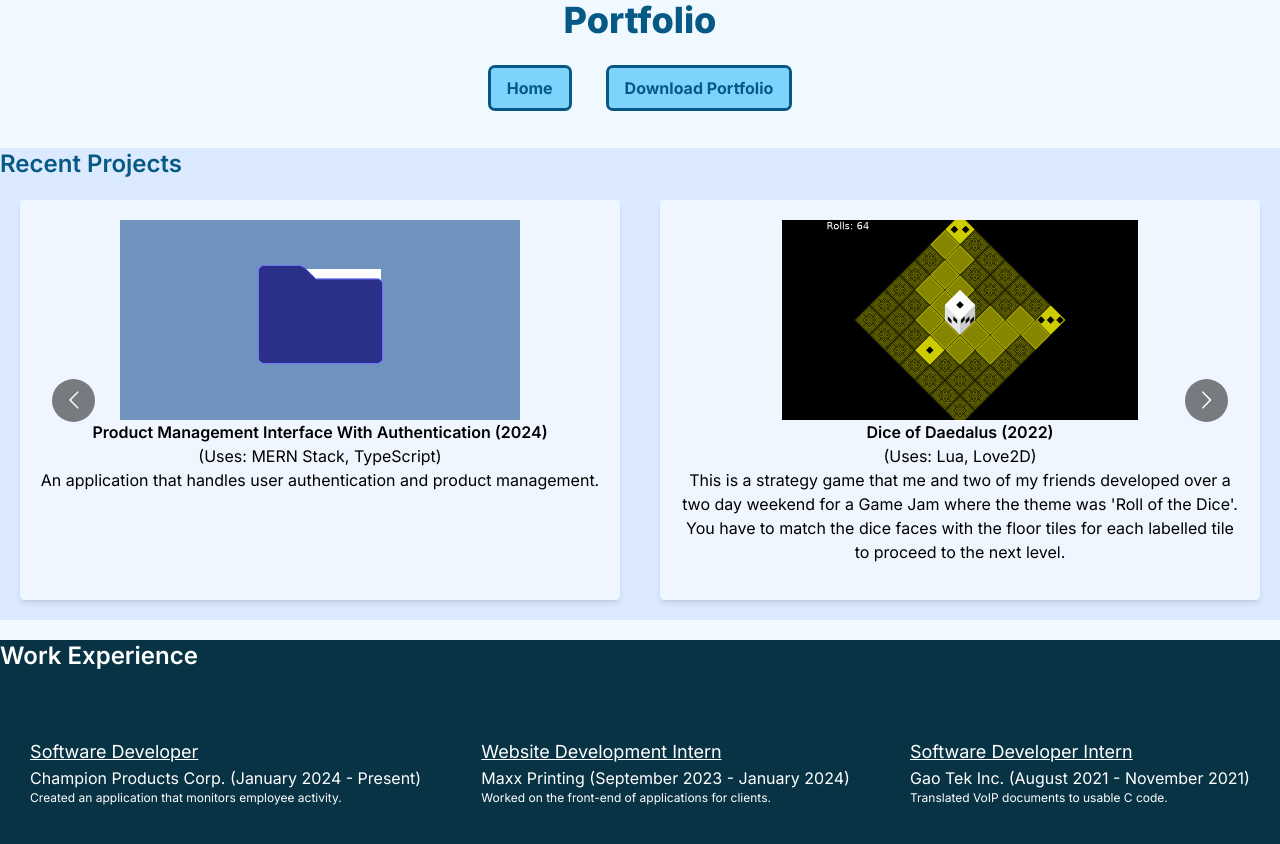
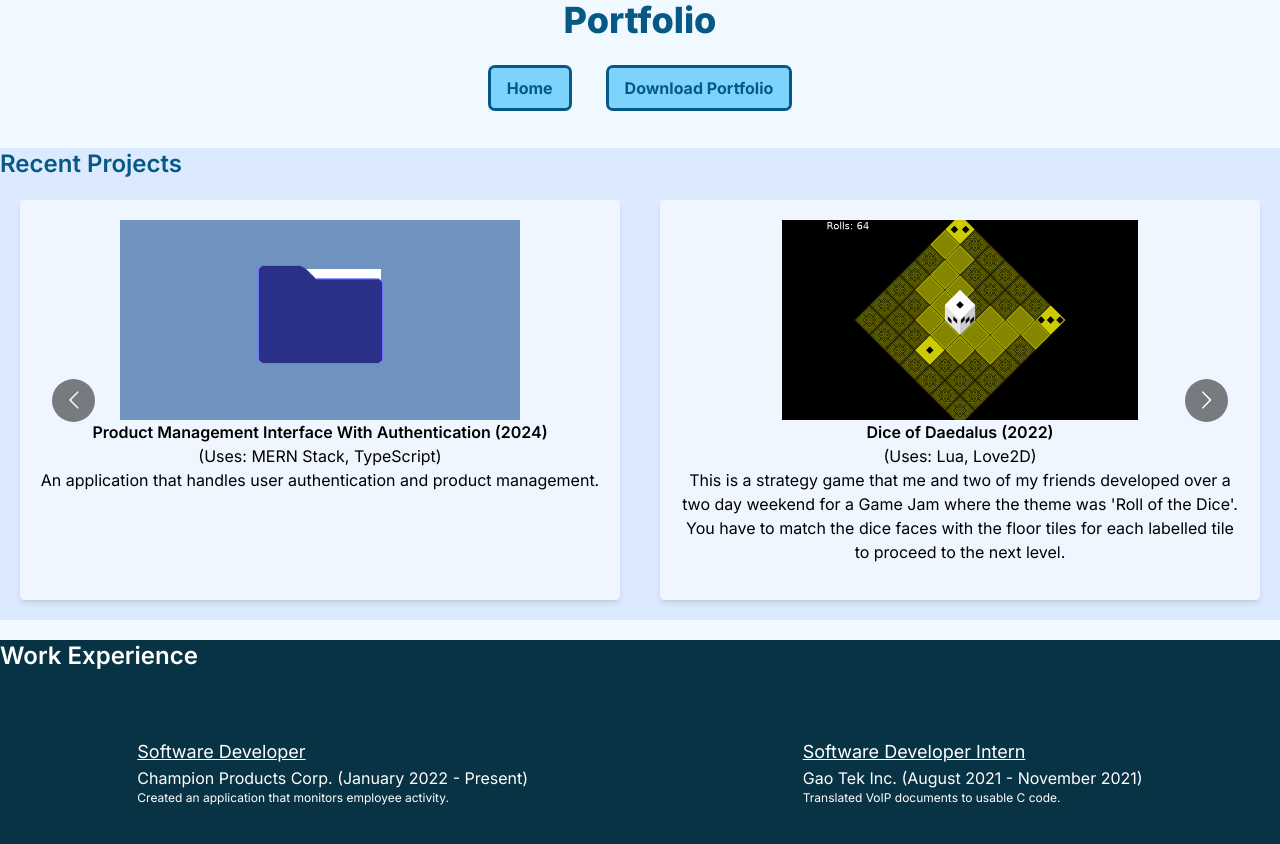
Before and after one commit to Dav-Sandhu/Personal-Website, a Next.js app: page /portfolio in a window 1280 px wide. Shown: the top 844 px of the page. Built offline with nearby package versions, Linux system fonts and the light colour scheme.

Commit message:
fixed minor mistake

```diff
--- a/app/home.scss
+++ b/app/home.scss
@@ -11,6 +11,7 @@
     }
 
     .home-button{
+
         border: 2px solid black;
         width: 75%;
 
--- a/app/portfolio/page.tsx
+++ b/app/portfolio/page.tsx
@@ -33,14 +33,8 @@ export default function Portfolio(){
                     <div className="experience-section no-scrollbar">
                         <div className="m-5" aria-label="Software Developer at Champion Products Corp. from January 2024 to the present">
                             <h2 className="underline text-lg">Software Developer</h2>
-                            <h3><a className="hover:text-amber-300" href="https://championproducts.com/">Champion Products Corp.</a> (January 2024 - Present)</h3>
+                            <h3><a className="hover:text-amber-300" href="https://championproducts.com/">Champion Products Corp.</a> (January 2022 - Present)</h3>
                             <p className="text-xs">Created an application that monitors employee activity.</p>
-                        </div>
-
-                        <div className="m-5" aria-label="Website Development Intern at Maxx Printing from September 2023 to January 2024">
-                            <h2 className="underline text-lg">Website Development Intern</h2>
-                            <h3><a className="hover:text-amber-300" href="https://www.maxxprinting.com/">Maxx Printing</a> (September 2023 - January 2024)</h3>
-                            <p className="text-xs">Worked on the front-end of applications for clients.</p>
                         </div>
 
                         <div className="m-5" aria-label="Software Developer Intern at Gao Tek Inc. from August 2021 to November 2021">
```
